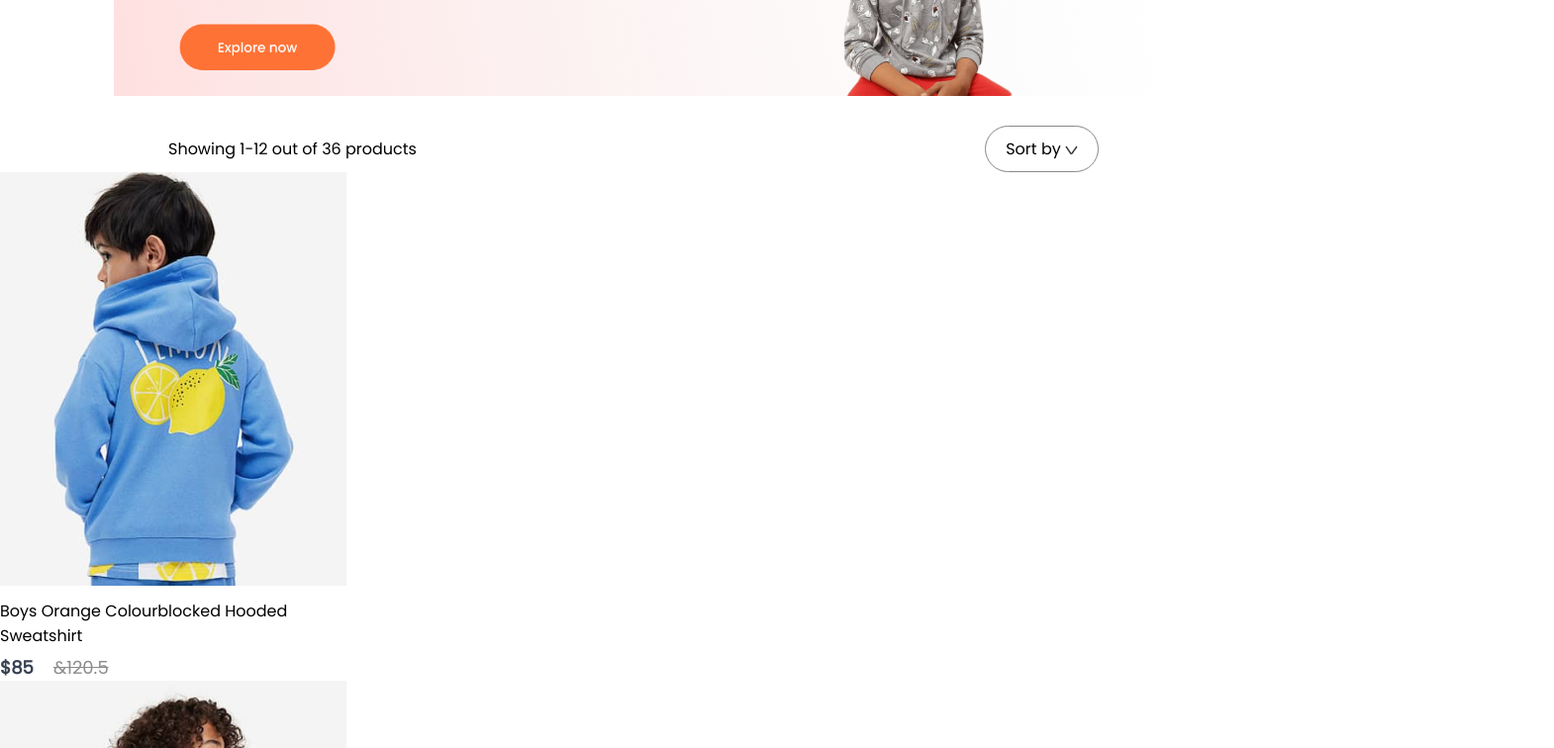
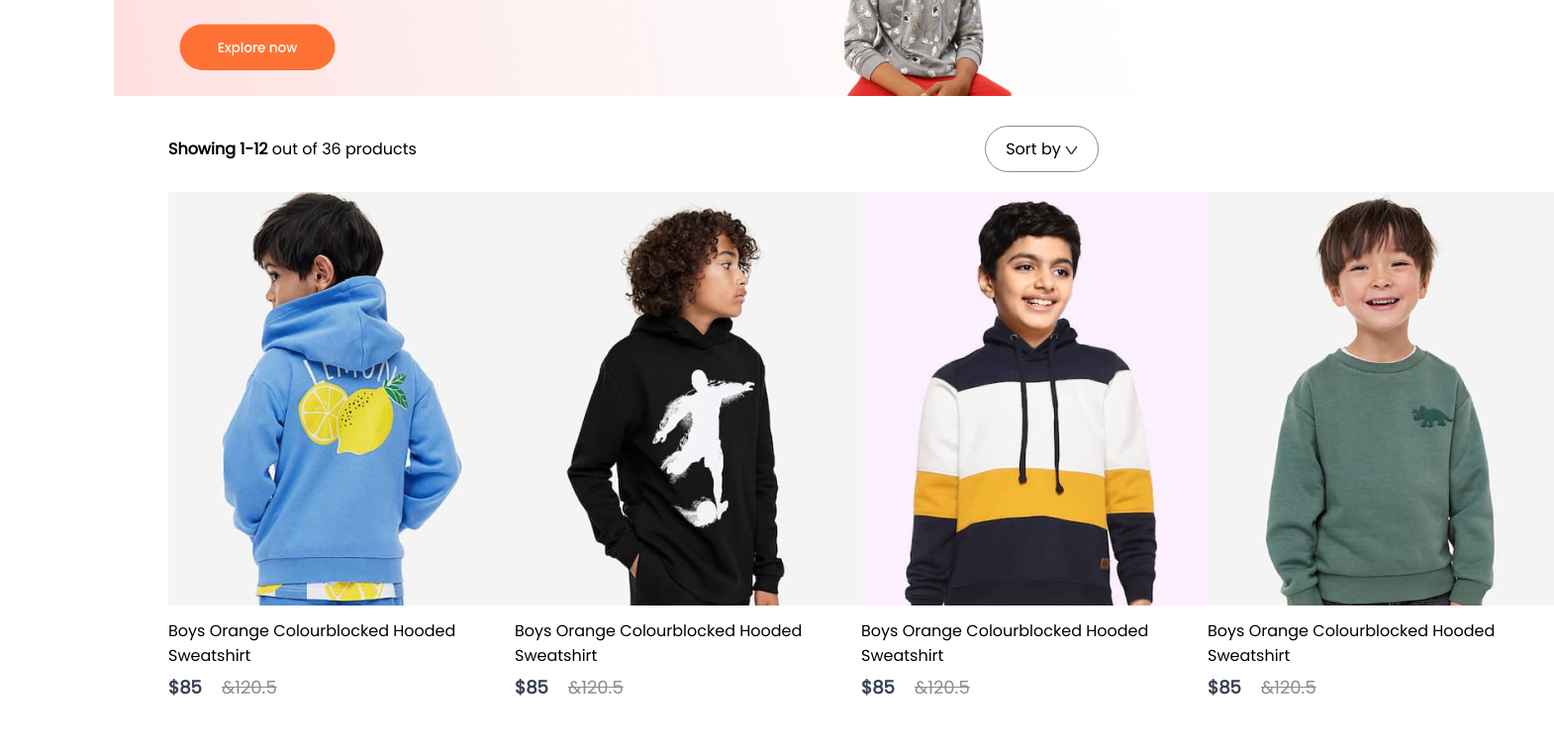
Before and after one commit to Sontara444/E-Commerce-Shopping, a React (Create React App) app: page /kids in a window 1280 px wide. Shown: the part 240-996 px from the top of the page at 99% size, 1570 px wide, since content can reach past the window. Built offline with nearby package versions, Linux system fonts and the light colour scheme.

Commit message:
product styling

```diff
--- a/src/Pages/CSS/ShopCategory.css
+++ b/src/Pages/CSS/ShopCategory.css
@@ -16,6 +16,13 @@
     border-radius: 40px;
     border: 1px solid #888;
 }
-.shopcategory-sort p span{
+.shopcategory-indexSort p span{
     font-weight: 600;
 }
+
+.shopcategory-products{
+    margin:  20px 170px;
+    display: grid;
+    grid-template-columns: 1fr 1fr 1fr 1fr;
+    row-gap: 80px;
+}
```
